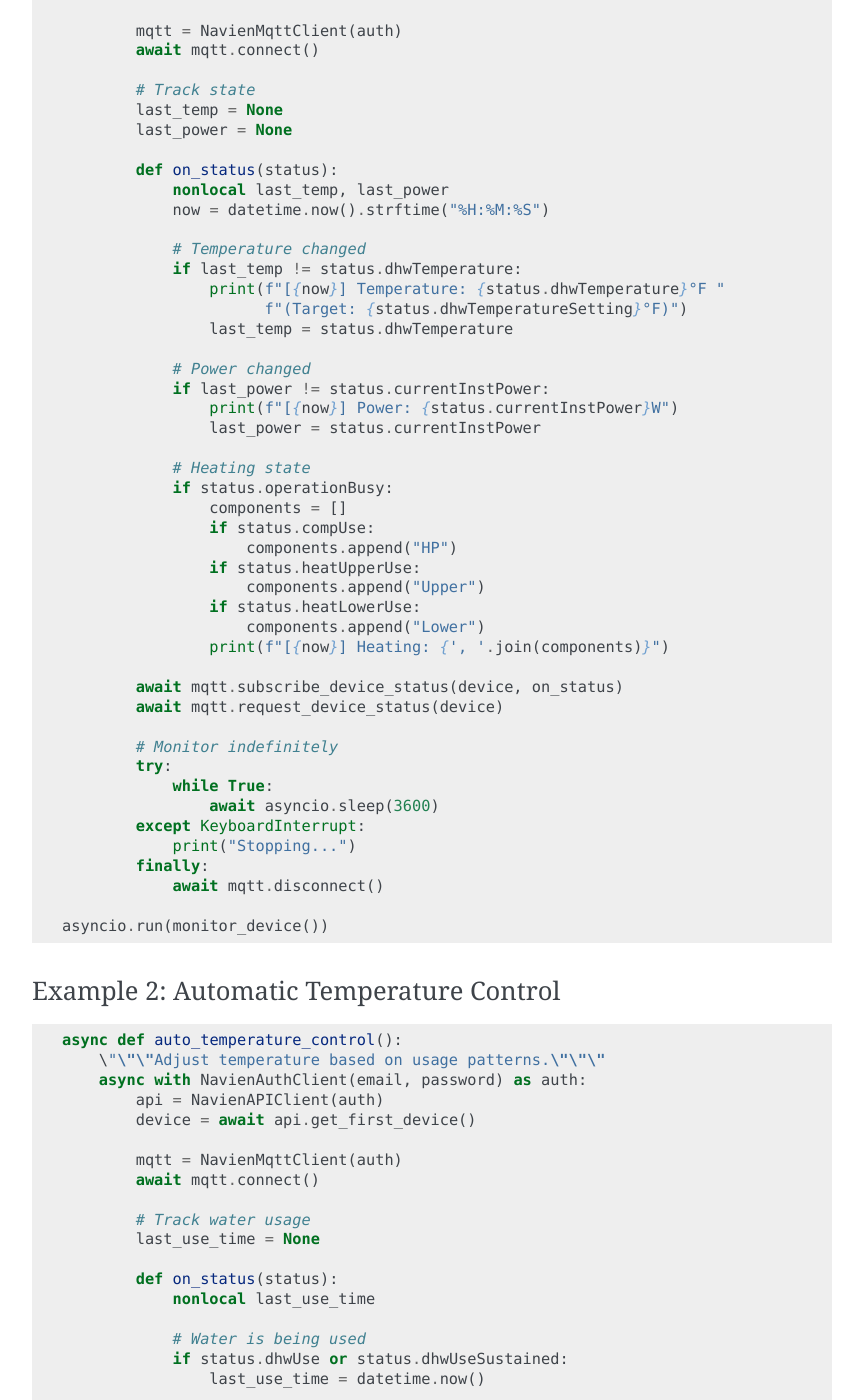
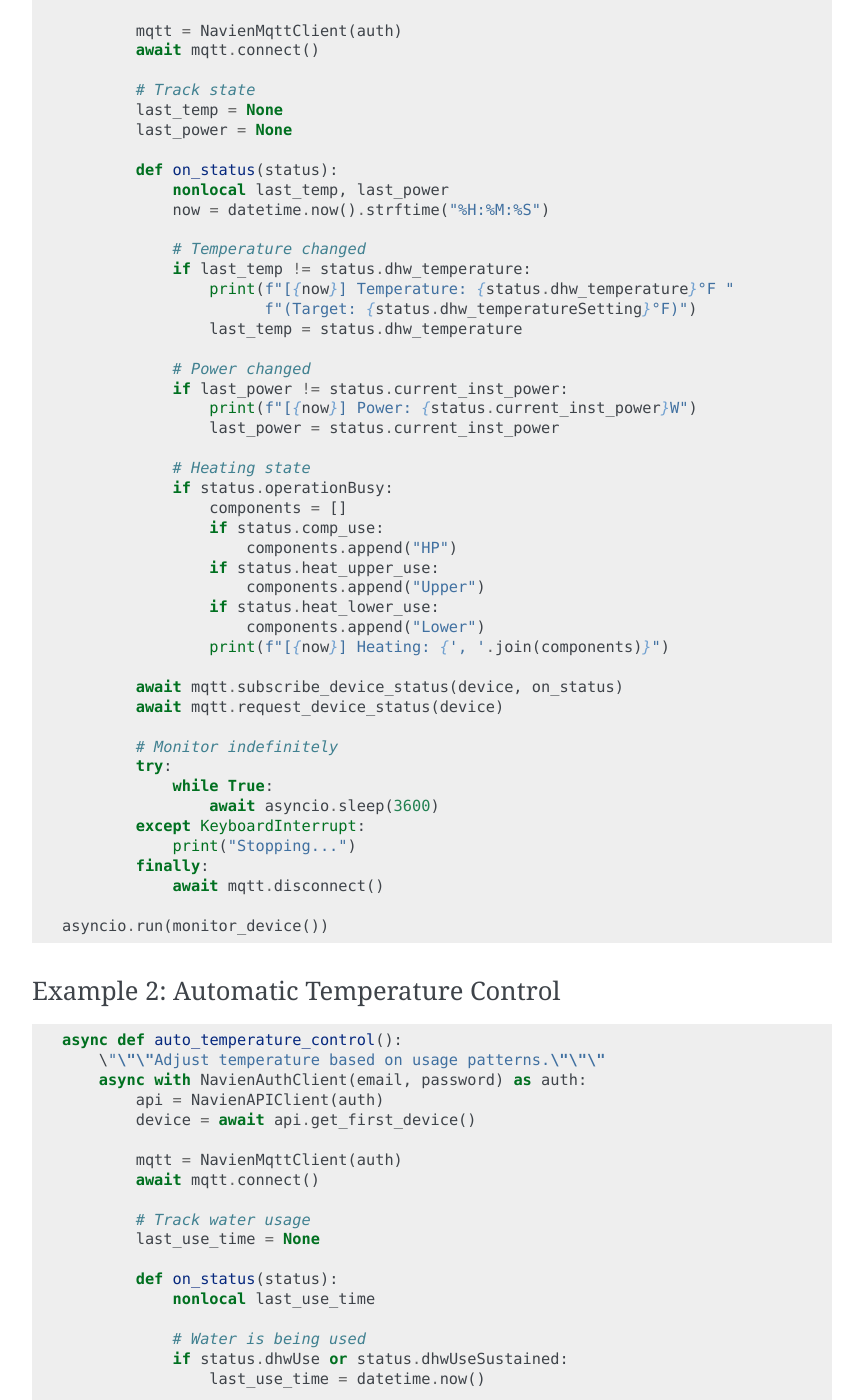
Before and after one commit to eman/nwp500-python, a Sphinx documentation site: the page built from docs/python_api/mqtt_client.rst, in a window 1280 px wide and 1400 px high, scrolled down 15952 px. Shown: the whole window, without its empty margins (338-1201 px from the left). Built offline with Sphinx 7.4.7, drawn with Linux system fonts in a browser that asks for light colours; some of the changed text lies outside the part shown.

Commit message:
docs: update all remaining Python examples to use snake_case attributes

```diff
--- a/docs/python_api/mqtt_client.rst
+++ b/docs/python_api/mqtt_client.rst
@@ -49,10 +49,10 @@ Basic Monitoring
 
            # Subscribe to status updates
            def on_status(status):
-               print(f"Water Temp: {status.dhwTemperature}°F")
-               print(f"Target: {status.dhwTemperatureSetting}°F")
-               print(f"Power: {status.currentInstPower}W")
-               print(f"Mode: {status.dhwOperationSetting.name}")
+               print(f"Water Temp: {status.dhw_temperature}°F")
+               print(f"Target: {status.dhw_temperatureSetting}°F")
+               print(f"Power: {status.current_inst_power}W")
+               print(f"Mode: {status.dhw_operation_setting.name}")
 
            await mqtt.subscribe_device_status(device, on_status)
            await mqtt.request_device_status(device)
@@ -203,20 +203,20 @@ subscribe_device_status()
 
       def on_status(status):
           """Called every time device status updates."""
-          print(f"Temperature: {status.dhwTemperature}°F")
-          print(f"Target: {status.dhwTemperatureSetting}°F")
-          print(f"Mode: {status.dhwOperationSetting.name}")
-          print(f"Power: {status.currentInstPower}W")
+          print(f"Temperature: {status.dhw_temperature}°F")
+          print(f"Target: {status.dhw_temperatureSetting}°F")
+          print(f"Mode: {status.dhw_operation_setting.name}")
+          print(f"Power: {status.current_inst_power}W")
           print(f"Energy: {status.availableEnergyCapacity}%")
 
           # Check if actively heating
           if status.operationBusy:
               print("Device is heating water")
-              if status.compUse:
+              if status.comp_use:
                   print("  - Heat pump running")
-              if status.heatUpperUse:
+              if status.heat_upper_use:
                   print("  - Upper heater active")
-              if status.heatLowerUse:
+              if status.heat_lower_use:
                   print("  - Lower heater active")
 
           # Check water usage
@@ -879,24 +879,24 @@ Example 1: Complete Monitoring Application
                now = datetime.now().strftime("%H:%M:%S")
 
                # Temperature changed
-               if last_temp != status.dhwTemperature:
-                   print(f"[{now}] Temperature: {status.dhwTemperature}°F "
-                         f"(Target: {status.dhwTemperatureSetting}°F)")
-                   last_temp = status.dhwTemperature
+               if last_temp != status.dhw_temperature:
+                   print(f"[{now}] Temperature: {status.dhw_temperature}°F "
+                         f"(Target: {status.dhw_temperatureSetting}°F)")
+                   last_temp = status.dhw_temperature
 
                # Power changed
-               if last_power != status.currentInstPower:
-                   print(f"[{now}] Power: {status.currentInstPower}W")
-                   last_power = status.currentInstPower
+               if last_power != status.current_inst_power:
+                   print(f"[{now}] Power: {status.current_inst_power}W")
+                   last_power = status.current_inst_power
 
                # Heating state
                if status.operationBusy:
                    components = []
-                   if status.compUse:
+                   if status.comp_use:
                        components.append("HP")
-                   if status.heatUpperUse:
+                   if status.heat_upper_use:
                        components.append("Upper")
-                   if status.heatLowerUse:
+                   if status.heat_lower_use:
                        components.append("Lower")
                    print(f"[{now}] Heating: {', '.join(components)}")
 
@@ -939,7 +939,7 @@ Example 2: Automatic Temperature Control
                    last_use_time = datetime.now()
 
                    # If temp dropped below 130°F, boost to high demand
-                   if status.dhwTemperature < 130:
+                   if status.dhw_temperature < 130:
                        asyncio.create_task(
                            mqtt.set_dhw_mode(device, 4)  # High Demand
                        )
@@ -978,9 +978,9 @@ Example 3: Multi-Device Monitoring
            # Create callback for each device
            def create_callback(device_name):
                def callback(status):
-                   print(f"[{device_name}] {status.dhwTemperature}°F, "
-                         f"{status.currentInstPower}W, "
-                         f"{status.dhwOperationSetting.name}")
+                   print(f"[{device_name}] {status.dhw_temperature}°F, "
+                         f"{status.current_inst_power}W, "
+                         f"{status.dhw_operation_setting.name}")
                return callback
 
            # Subscribe to all devices
```
Also changed, not shown: docs/protocol/device_status.rst (+6 -6 lines), docs/python_api/events.rst (+4 -4 lines), docs/python_api/models.rst (+17 -17 lines).
